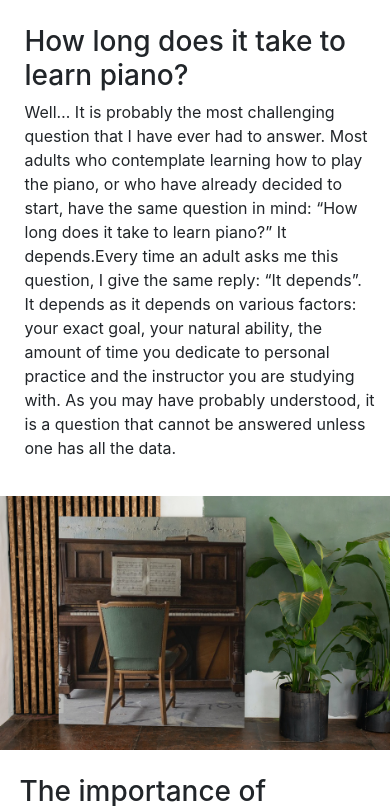
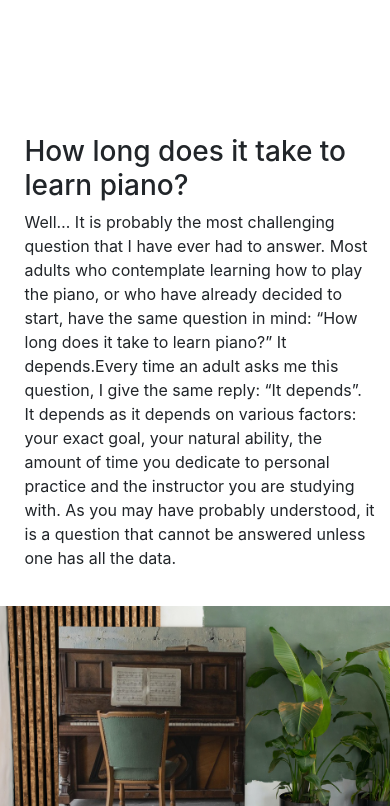
Before and after one commit to zsannacsengeri/Piano-lessons, a plain HTML site: page index.html in a window 390 px wide. Shown: the part 683-1489 px from the top of the page. Drawn offline with nearby package versions, Linux system fonts and the light colour scheme; a script that the page names is missing; files whose address does not match are found by name.

Commit message:
Update styles.css

```diff
--- a/styles.css
+++ b/styles.css
@@ -89,7 +89,7 @@ video {
 }
 @media screen and (max-width: 500px){
   .piano-text{
-   margin-top: -180px;
+   margin-top: -70px;
    margin-left: 5px;
    margin-right: 0px;
    width: 100%;
```
